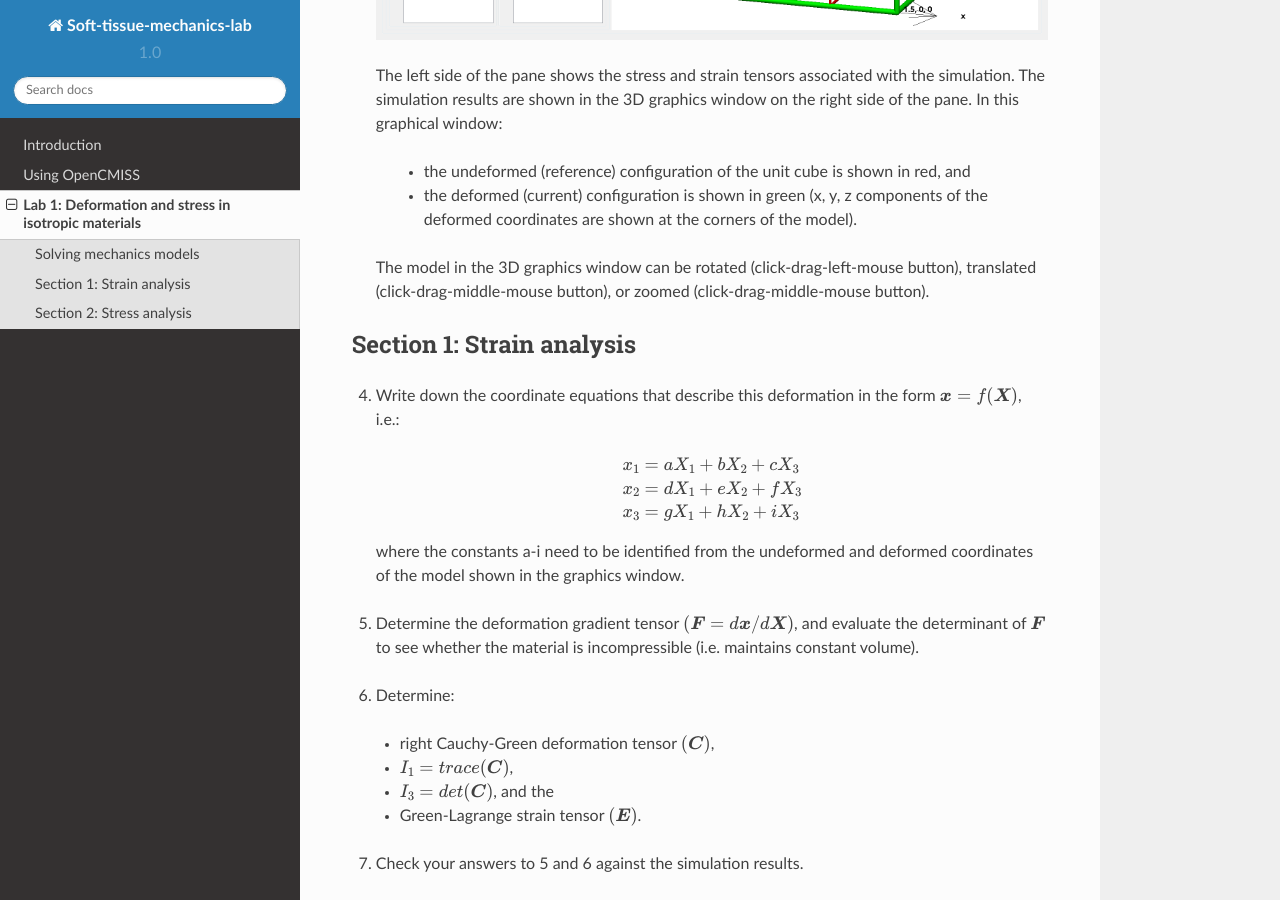
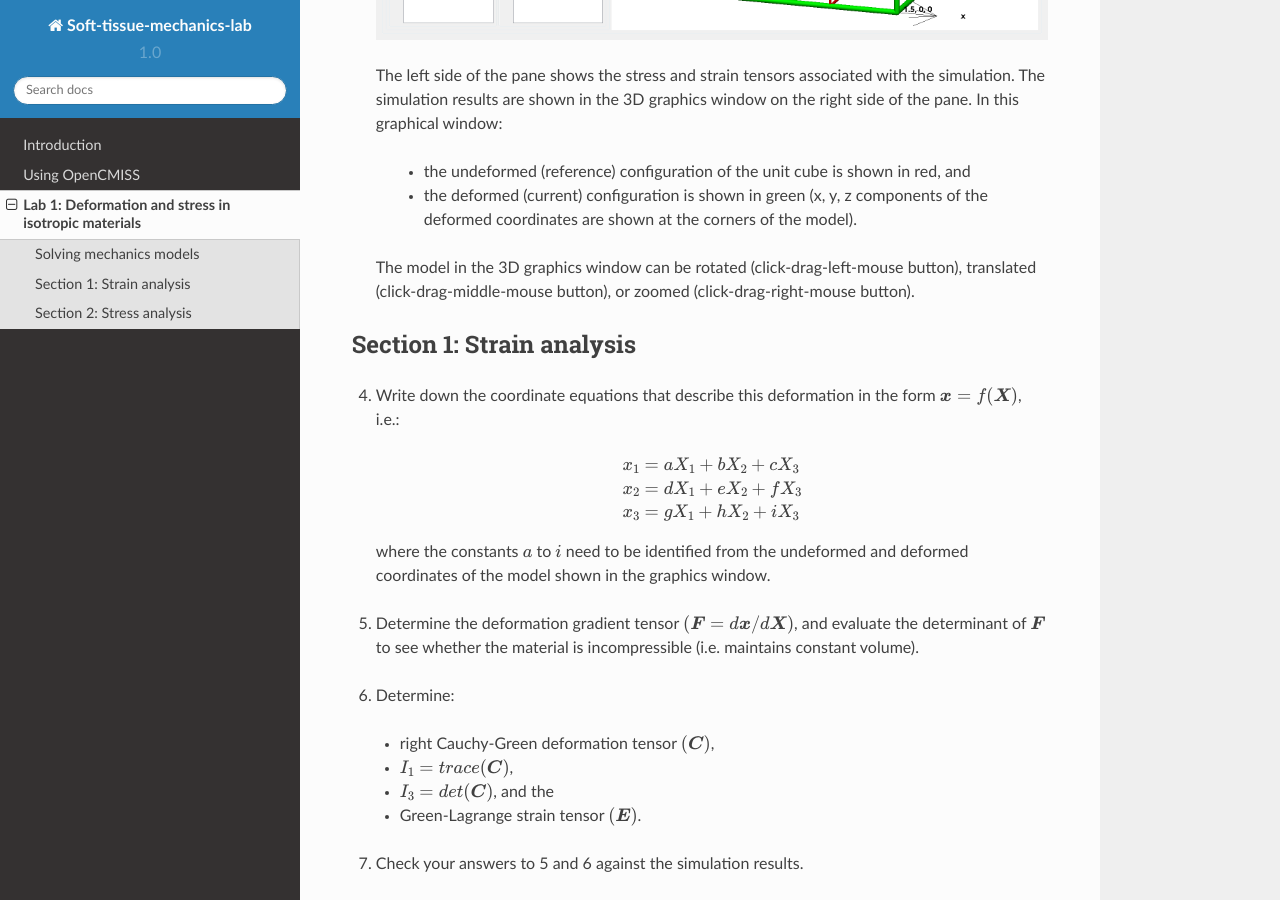
Before and after one commit to mpnash/soft-tissue-mechanics-labs, a Sphinx documentation site: the page built from docs/source/lab1.rst, in a window 1280 px wide and 900 px high, scrolled down 1044 px. Built offline with Sphinx 7.4.7 and the Read the Docs theme 2.0.0, drawn with Linux system fonts in a browser that asks for light colours.

Commit message:
Update lab1.rst

```diff
--- a/docs/source/lab1.rst
+++ b/docs/source/lab1.rst
@@ -47,7 +47,7 @@ Solving mechanics models
       - the undeformed (reference) configuration of the unit cube is shown in red, and
       - the deformed (current) configuration is shown in green (x, y, z components of the deformed coordinates are shown at the corners of the model).
 
-  The model in the 3D graphics window can be rotated (click-drag-left-mouse button), translated (click-drag-middle-mouse button), or zoomed (click-drag-middle-mouse button).
+  The model in the 3D graphics window can be rotated (click-drag-left-mouse button), translated (click-drag-middle-mouse button), or zoomed (click-drag-right-mouse button).
 
 |vspace|
 
@@ -63,7 +63,7 @@ Section 1: Strain analysis
     x_2 &= dX_1 + eX_2 + fX_3\\
     x_3 &= gX_1 + hX_2 + iX_3
 
-  where the constants a-i need to be identified from the undeformed and deformed coordinates of the model shown in the graphics window.
+  where the constants :math:`a` to :math:`i` need to be identified from the undeformed and deformed coordinates of the model shown in the graphics window.
 
 
 |vspace|
```
